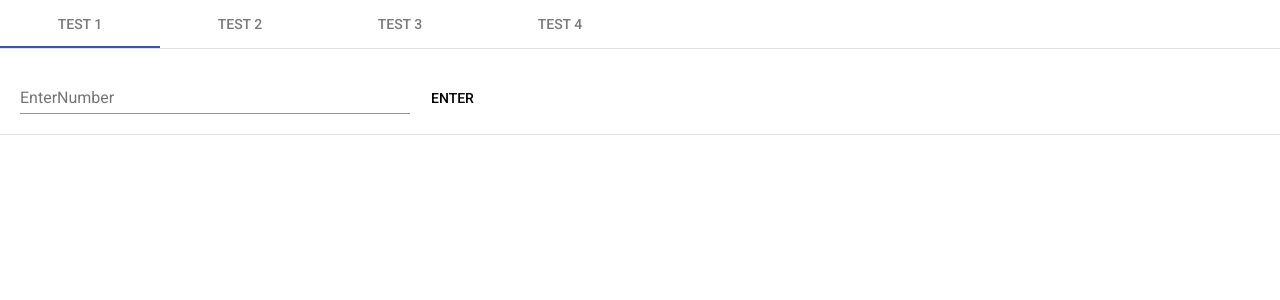
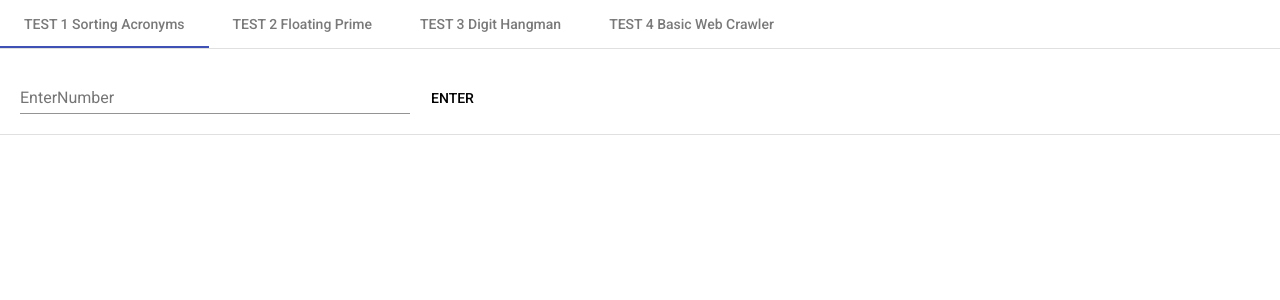
Before and after one commit to taechasit/interntest, an Angular app: page / in a window 1280 px wide. Shown: the top 300 px of the page. Built offline with nearby package versions, Linux system fonts and the light colour scheme.

Commit message:
hot fix แก้ test3ตรงการแสดงpoint

```diff
--- a/src/app/main/main.component.html
+++ b/src/app/main/main.component.html
@@ -1,6 +1,6 @@
 <mat-tab-group>
-    <mat-tab label="TEST 1"><app-test1></app-test1></mat-tab>
-    <mat-tab label="TEST 2"><app-test2></app-test2></mat-tab>
-    <mat-tab label="TEST 3"><app-test3></app-test3></mat-tab>
-    <mat-tab label="TEST 4"> Content 3 </mat-tab>
+    <mat-tab label="TEST 1 Sorting Acronyms"><app-test1></app-test1></mat-tab>
+    <mat-tab label="TEST 2 Floating Prime"><app-test2></app-test2></mat-tab>
+    <mat-tab label="TEST 3 Digit Hangman"><app-test3></app-test3></mat-tab>
+    <mat-tab label="TEST 4 Basic Web Crawler"> Content 3 </mat-tab>
 </mat-tab-group>
--- a/src/app/test3/test3.component.html
+++ b/src/app/test3/test3.component.html
@@ -4,7 +4,7 @@
             <input matInput placeholder="EnterNumber" formControlName="numbers" id="numbers" >
         </mat-form-field>
         <button mat-button class="btn" type="submit">ENTER</button>
-        <button mat-button *ngIf="numbersCount <= 0 && point > 0" class="btn" type="button" (click)="newGame()">NEW</button>
+        <button mat-button *ngIf="numbersCount == 0 " class="btn" type="button" (click)="newGame()">NEW</button>
     </div>
 </form>
 
@@ -32,7 +32,7 @@
     </mat-grid-list>
 </div>
 <mat-divider></mat-divider>
-<div class="divwAns" *ngIf="numbersCount <= 0 && point > 0">
+<div class="divwAns" *ngIf="numbersCount == 0 ">
     <mat-grid-list cols="1" rowHeight="50px" >
         <mat-grid-tile class="point" >YOUR POINT IS : {{point}}</mat-grid-tile>
     </mat-grid-list>
--- a/src/app/test3/test3.component.ts
+++ b/src/app/test3/test3.component.ts
@@ -9,7 +9,7 @@ import { FormBuilder } from '@angular/forms';
 export class Test3Component implements OnInit {
 
   numbers
-  numbersCount:number = 0;
+  numbersCount:number = -1;
   numbersform
   numbersArray= []
 
@@ -66,7 +66,7 @@ export class Test3Component implements OnInit {
     this.worngAns = []
     this.point = 0
 
-    this.numbersCount= 0;
+    this.numbersCount= -1;
     this.numbersArray= []
   }
 }
```
